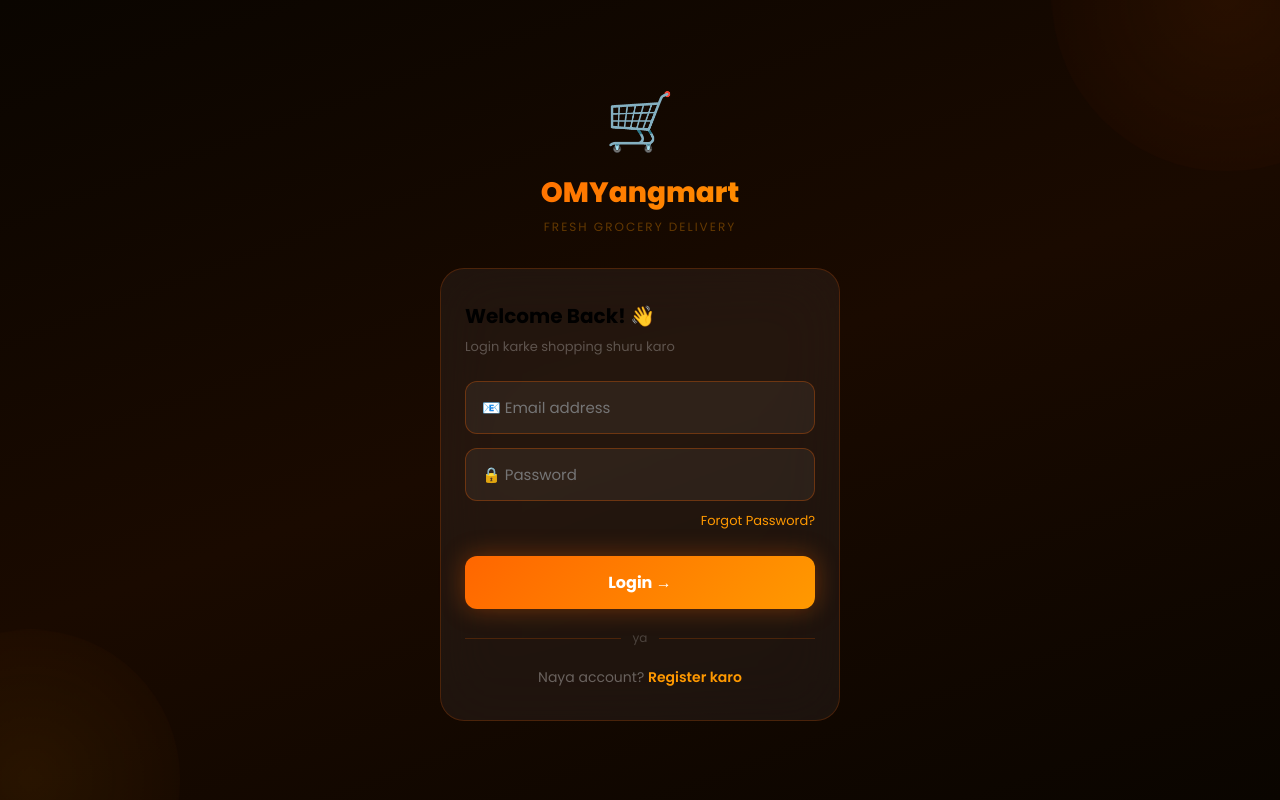
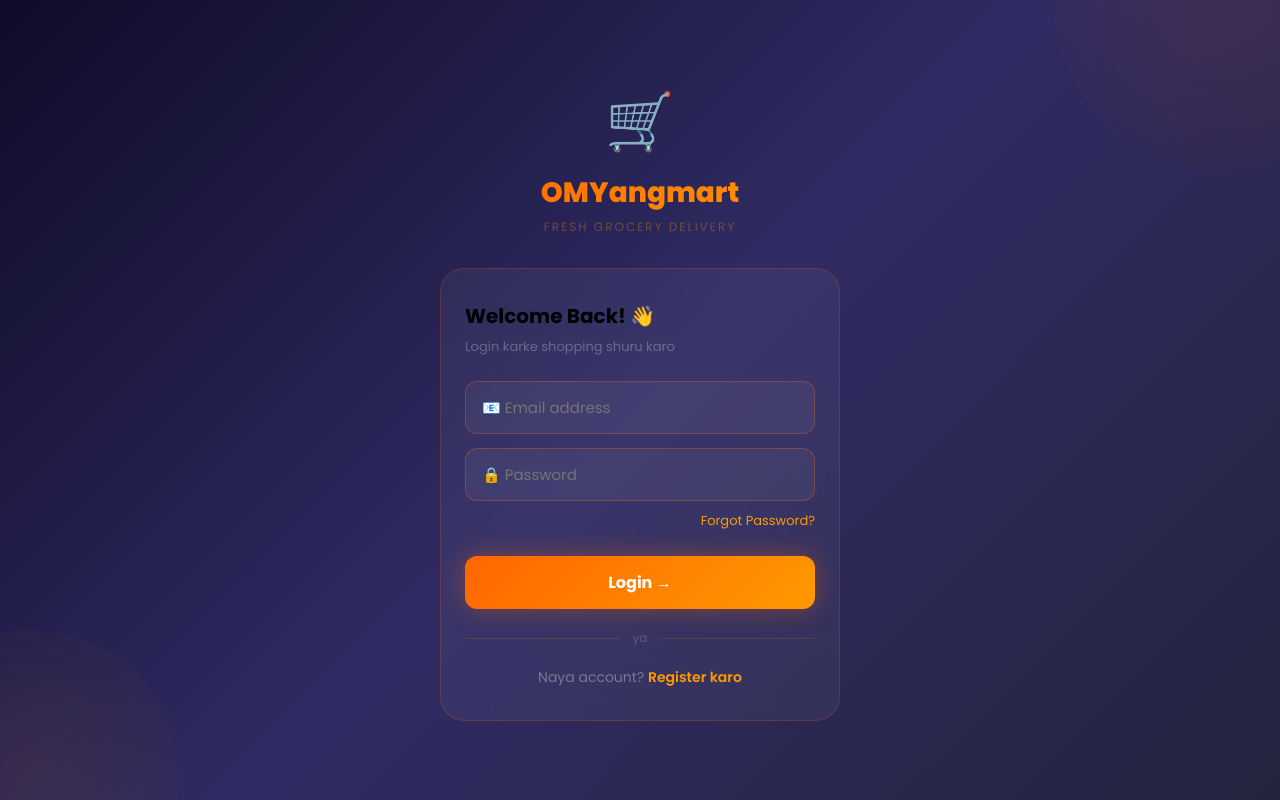
Before and after one commit to ashishkumarbihar2026-alt/omyangmart, a React (Vite) app: page /login in a window 1280 px wide. Built offline with nearby package versions, Linux system fonts and the light colour scheme.

Commit message:
Update Login.jsx

```diff
--- a/src/pages/Login.jsx
+++ b/src/pages/Login.jsx
@@ -32,7 +32,7 @@ export default function Login() {
   }
 
   return (
-    <div style={{ background: 'linear-gradient(160deg,#0a0500 0%,#1a0a00 50%,#0a0500 100%)', minHeight: '100vh', display: 'flex', alignItems: 'center', justifyContent: 'center', padding: '20px', fontFamily: 'Poppins,sans-serif' }}>
+    <div style={{background: 'linear-gradient(135deg,#0f0c29,#302b63,#24243e)', minHeight: '100vh', display: 'flex', alignItems: 'center', justifyContent: 'center', padding: '20px', fontFamily: 'Poppins,sans-serif' }}>
       <style>{styles}</style>
       <div className="orb1" /><div className="orb2" />
       <div style={{ width: '100%', maxWidth: '400px', position: 'relative', zIndex: 1 }}>
```
